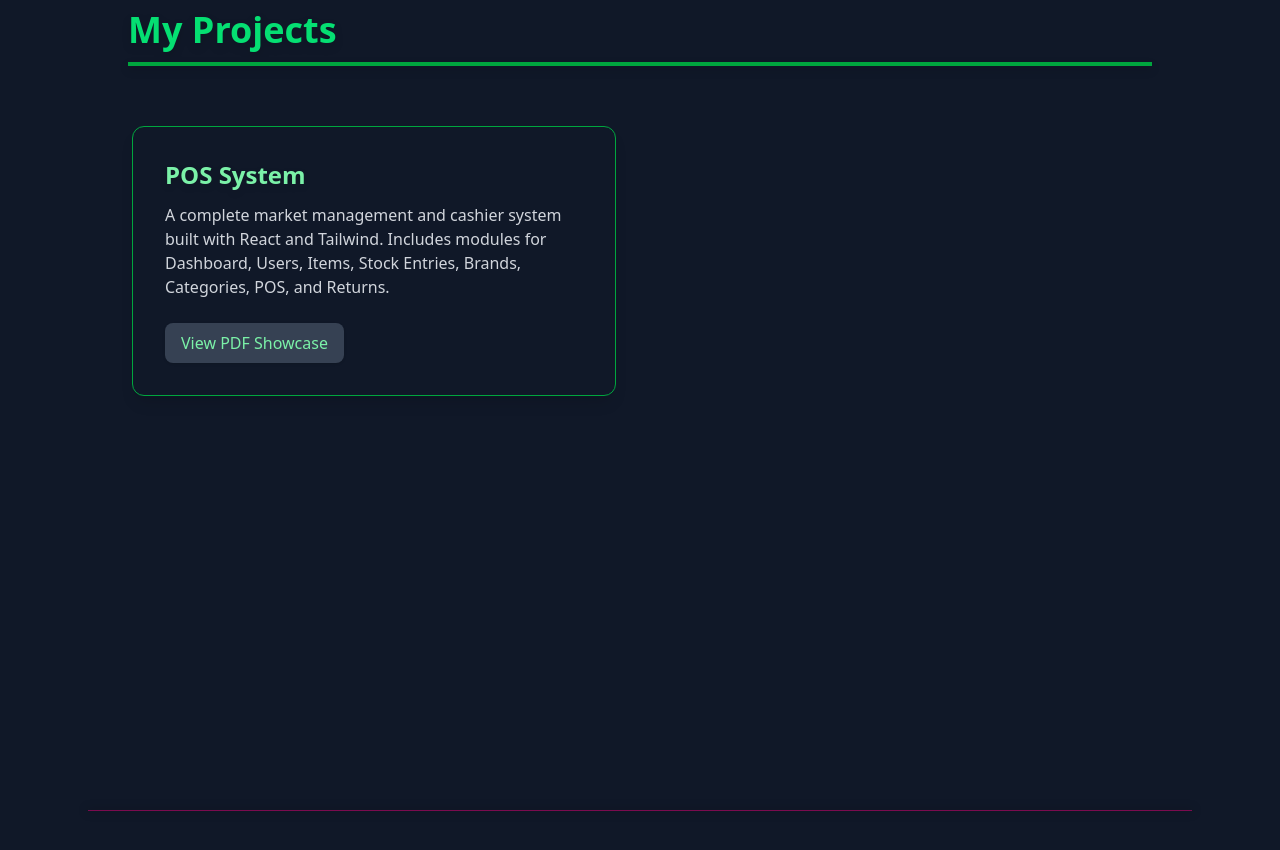
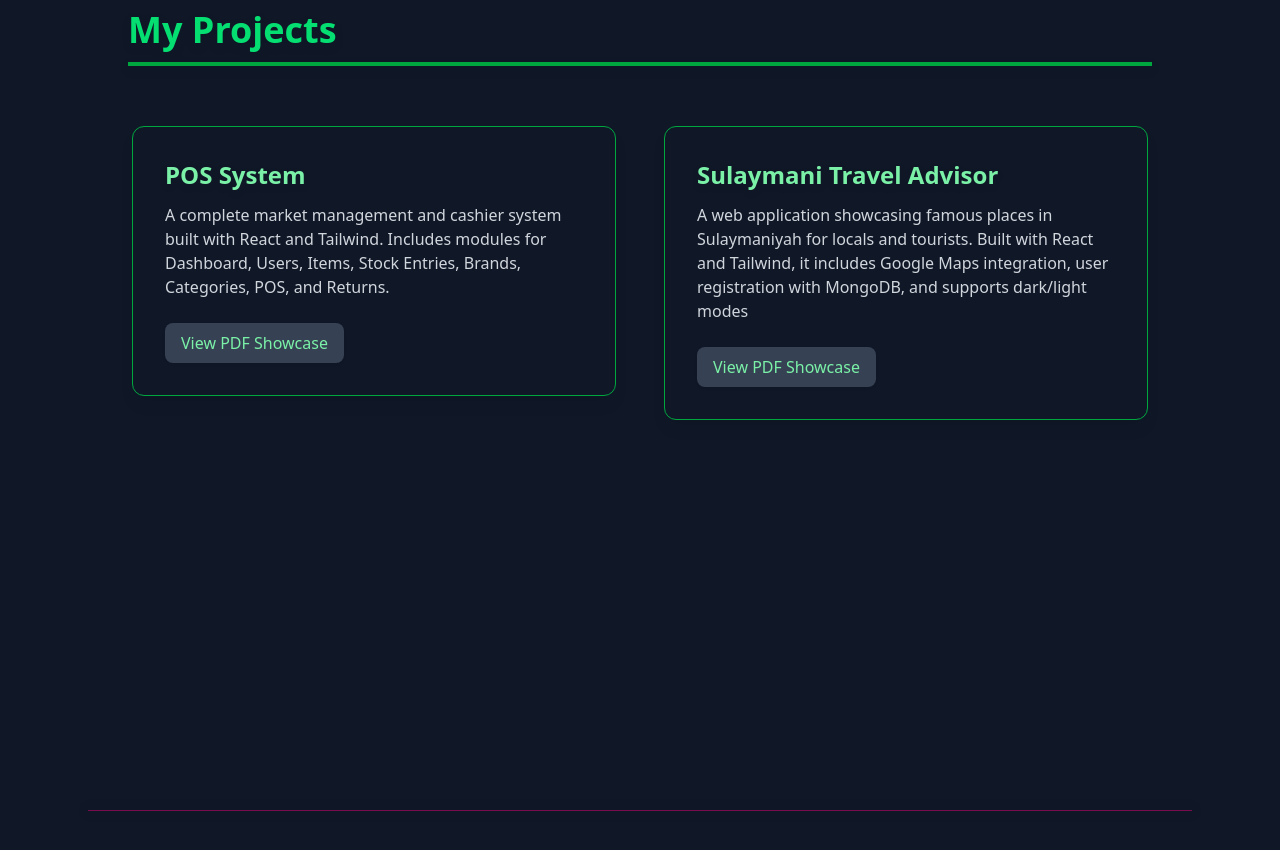
Before and after one commit to A-aland/my-portfolio, a React (Vite) app: page / in a window 1280 px wide. Shown: the part 2120-2970 px from the top of the page. Built offline with nearby package versions, Linux system fonts and the light colour scheme.

Commit message:
Project Updated

```diff
--- a/src/Projects.jsx
+++ b/src/Projects.jsx
@@ -1,6 +1,6 @@
 import { useRef } from "react";
 
-// Projects array with updated POS system info and PDF
+// Projects array with updated POS system info and new Sulaymani Travel Advisor
 const projects = [
   {
     title: "POS System",
@@ -8,6 +8,12 @@ const projects = [
       "A complete market management and cashier system built with React and Tailwind. " +
       "Includes modules for Dashboard, Users, Items, Stock Entries, Brands, Categories, POS, and Returns.",
     pdf: "https://drive.google.com/uc?export=download&id=1fwyv965VdgZ9RKcPdSaMUIWp7PbU_Oq6", // Your Google Drive direct link
+  },
+  {
+    title: "Sulaymani Travel Advisor",
+    description:
+      "A web application showcasing famous places in Sulaymaniyah for locals and tourists. Built with React and Tailwind, it includes Google Maps integration, user registration with MongoDB, and supports dark/light modes",
+    pdf: "https://docs.google.com/presentation/d/1yr6jxpYU1PYzbw-GCAb4NU3nts2m5xOXJXVdZqhbC6M/edit?slide=id.g38063e984c4_0_566#slide=id.g38063e984c4_0_566", // You can add a PDF link later if needed
   },
 ];
 
```
